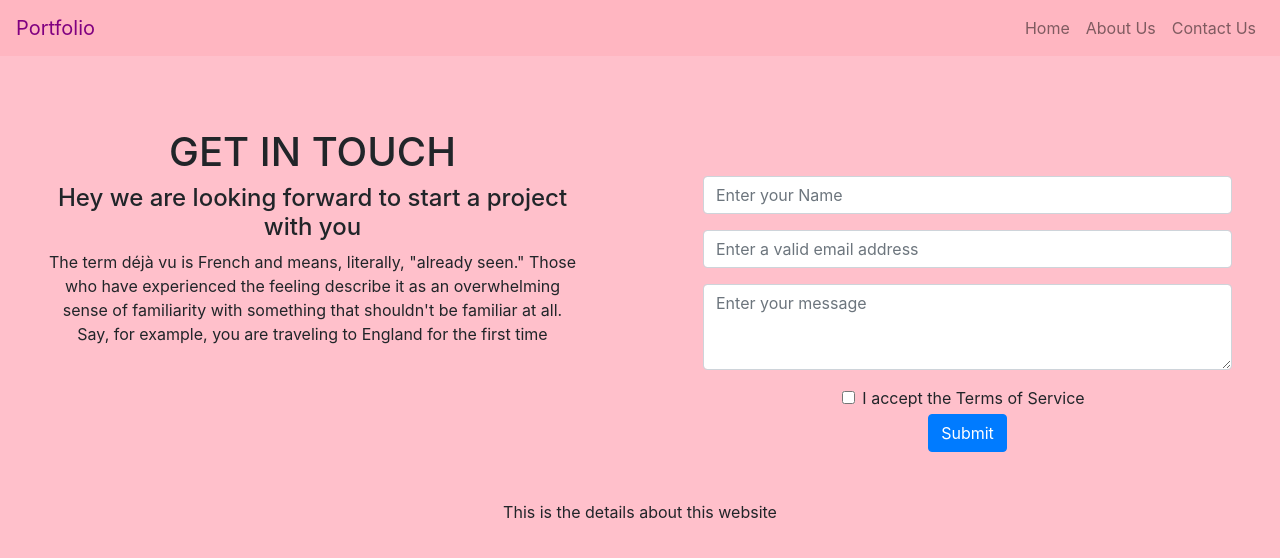
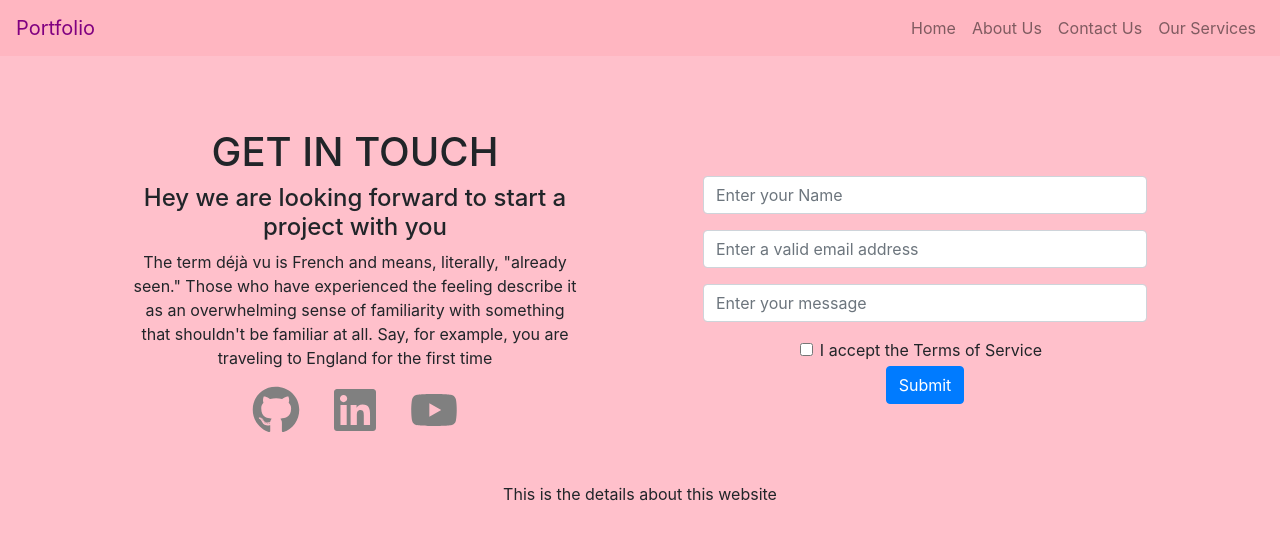
Before and after one commit to Aawveii-dngl/portfolio, a React (Create React App) app: page /contact in a window 1280 px wide. Shown: the top 558 px of the page. Built offline with nearby package versions, Linux system fonts and the light colour scheme.

Commit message:
Forms and Services

```diff
--- a/src/component/Contactcomp.js
+++ b/src/component/Contactcomp.js
@@ -1,29 +1,69 @@
-import React from 'react';
-import {Button,Form,Container,Row,Col } from 'react-bootstrap';
+import {React,Component, StrictMode} from 'react';
+import {Button,Form,Container,Row,Col, Alert } from 'react-bootstrap';
+import {FaGithub, FaLinkedin,FaYoutube } from "react-icons/fa";
+import { IconContext } from 'react-icons';
 
-export default function Contactcomp(){
+export default class Contactcomp extends Component{
+    constructor(props){
+        super(props)
+        this.state={
+            name:'',
+            email:'',
+            message:''
+        }
+    }
+    Handlename = event => {
+        this.setState({
+            name:event.target.value
+        });
+    }
+    handlerEmail = (event)=> {
+        this.setState({
+            email:event.target.value
+        });
+    }
+    Handlemessage = event => {
+        this.setState({
+            message:event.target.value
+        });
+    }
+    Handlesubmit = event =>{
+        console.log(this.state);
+        alert(`${this.state.name} ${this.state.email} ${this.state.message}`);
+        event.preventDefault();
+    }
+
+    render(){
     return(
-        <div>
+        <Container>
+
         <Row>
             <Col>
             <div class = "p-5">
             <h1>GET IN TOUCH</h1>
             <h4>Hey we are looking forward to start a project with you</h4>
             <p>The term déjà vu is French and means, literally, "already seen." Those who have experienced the feeling describe it as an overwhelming sense of familiarity with something that shouldn't be familiar at all. Say, for example, you are traveling to England for the first time</p>
+            <IconContext.Provider value={{ color:'grey', size:'3rem',}} >
+                 <Row className="justify-content-md-center">
+                    <Col xs lg ="2"><a href= "https://github.com/Aawveii-dngl/portfolio"><FaGithub /></a></Col>
+                    <Col xs lg ="2"><a href = "https://www.linkedin.com/in/rakesh-shrestha-180171186/"><FaLinkedin/></a></Col>
+                    <Col xs lg ="2"><a href = "https://www.youtube.com/"><FaYoutube/></a></Col>
+                </Row>
+            </IconContext.Provider>
             </div>
             </Col>
             <Col>
             <div class = "mt-5 p-5 ">
-            <Form class = "p-5 ">
-            <Form.Group controlId="formBasicEmail">
-                <Form.Control type="text" placeholder="Enter your Name" />
+            <Form class = "p-5 " onSubmit = {this.Handlesubmit}>
+            <Form.Group >
+                <Form.Control type="text" placeholder="Enter your Name" value = {this.state.name} onChange = {this.Handlename}/>
             </Form.Group>
 
             <Form.Group controlId="formBasicEmail">
-                <Form.Control type="email" placeholder="Enter a valid email address" />
+                <Form.Control type="email" placeholder="Enter a valid email address" value = {this.state.email} onChange = {this.handlerEmail}/>
             </Form.Group>
             <Form.Group controlId="exampleForm.ControlTextarea1">
-            <Form.Control as="textarea" rows={3}  placeholder="Enter your message"/>
+            <Form.Control type="textarea" rows={3}  placeholder="Enter your message" value = {this.state.message} onChange = {this.Handlemessage}/>
             </Form.Group>
             <Form.Check type="checkbox" className="my-1 mr-sm-2 a" label="I accept the Terms of Service"/>
             <Button variant="primary" type="submit">
@@ -33,6 +73,7 @@ export default function Contactcomp(){
             </div>
             </Col>
         </Row>
-        </div>
+        </Container>
     )
 }
+}
--- a/src/component/Servicecomp.js
+++ b/src/component/Servicecomp.js
@@ -1,10 +1,37 @@
 import React from 'react'
+import styled from 'styled-components';
+import { Container,Card,Button} from 'react-bootstrap';
+import Data from './data/data.json';
+
+const Styleserv = styled.div`
+.card-center{
+    justify-content:center;
+}
+`
 
 function Servicecomp() {
     return (
-        <div>
-
+        <Styleserv>
+        <Container className = "text-center">
+        <div className="m-5">
+                <h1>Our Services</h1>
+                <p className="par">Consectetur adipiscing nullam munc justo sagittls ultrices</p>
         </div>
+        <div className = "row card-center">
+        {Data.map(post => {
+            return(
+                <div className = "col-sm-3 m-1 " key = { post.id}>
+                <Card.Img width = "100%" src = {post.img} alt= {post.name} fluid/>
+                <Card.Body>
+                <Card.Title>{post.name}</Card.Title>
+                <Card.Text>{post.preview}</Card.Text>
+                </Card.Body>
+                </div>
+            )
+        })}
+        </div>
+        </Container>
+        </Styleserv>
     )
 }
 
--- a/src/component/main/Maincomp.js
+++ b/src/component/main/Maincomp.js
@@ -5,6 +5,7 @@ import Contactcomp from '../Contactcomp';
 import Homecomp from '../Homecomp';
 import Navigate from './Navigate';
 import Error from './Error';
+import Servicecomp from '../Servicecomp';
 import {BrowserRouter as Router,Route,Switch} from 'react-router-dom';
 
 export default function Maincomp(){
@@ -17,6 +18,7 @@ export default function Maincomp(){
                     <Route exact path = "/" component = {Homecomp}/>
                     <Route  path = "/about" component = {Aboutcomp}/>
                     <Route  path = "/contact" component = {Contactcomp}/>
+                    <Route  path = "/service" component = {Servicecomp}/>
                     <Route component = {Error}/>
                 </Switch>
             </Router>
--- a/src/component/main/Navigate.js
+++ b/src/component/main/Navigate.js
@@ -28,6 +28,7 @@ function Navigate(){
             <Nav.Item><Nav.Link href="/">Home</Nav.Link></Nav.Item>
             <Nav.Item><Nav.Link href="/about">About Us</Nav.Link></Nav.Item>
             <Nav.Item><Nav.Link href="/contact">Contact Us</Nav.Link></Nav.Item>
+            <Nav.Item><Nav.Link href="/service">Our Services</Nav.Link></Nav.Item>
             </Nav>
             </Navbar.Collapse>
       </Navbar>
```
Also changed, not shown: 1 other file (tests, documents, lock files or other folders).
